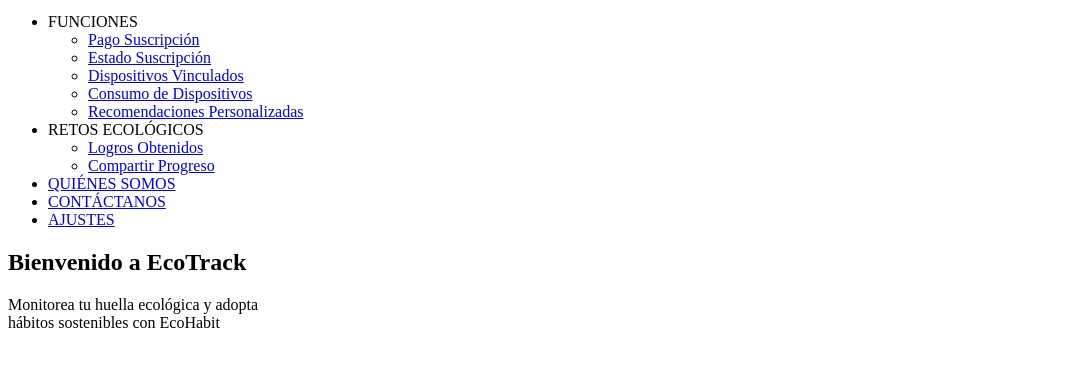
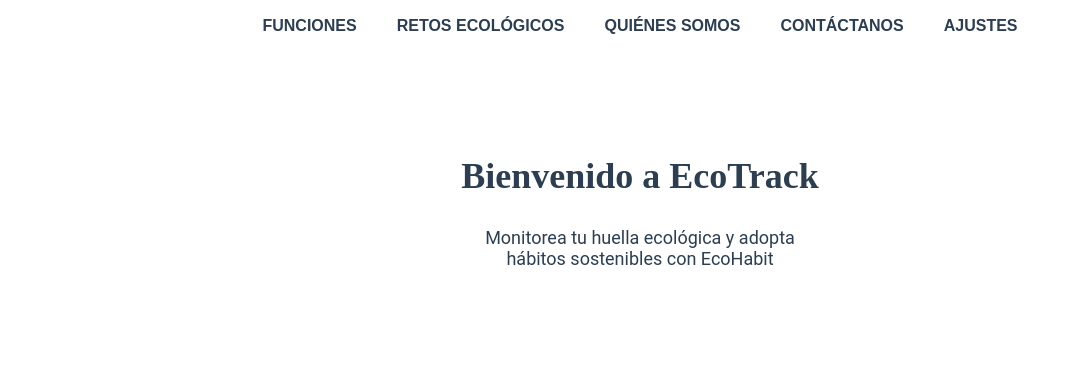
Before and after one commit to Agha1604/Ecotrack-Grupo2, a plain HTML site: page index.html in a window 1280 px wide. Shown: the part 29-396 px from the top of the page, without its empty margins (0-1072 px from the left). Drawn offline with Linux system fonts and the light colour scheme.

Commit message:
Challenge landing page

```diff
--- a/index.html
+++ b/index.html
@@ -5,7 +5,7 @@
     <meta name="viewport" content="width=device-width, initial-scale=1.0" />
     <meta http-equiv="X-UA-Compatible" content="ie=edge" />
     <title>HTML + CSS</title>
-    <link rel="stylesheet" href="styles.css" />
+    <link rel="stylesheet"  href="public/assets/styles/style.css" />
   </head>
   <body>
     <!-- MENÚ SUPERIOR -->
--- /dev/null
+++ b/public/assets/styles/style.css
@@ -0,0 +1,77 @@
+/* LOGO */
+.logo img {
+    height: 3rem; /* Altura del logo */
+    width: auto; /* Mantiene proporción automática */
+}
+
+.navbar {
+    display: flex;
+    justify-content: center;
+    background-color: #ffffff;
+    padding: 20px;
+    font-family: Arial, sans-serif;
+}
+
+.menu {
+    list-style: none;
+    display: flex;
+    gap: 40px;
+    margin: 0;
+    padding: 0;
+}
+
+.menu-item {
+    position: relative;
+    cursor: pointer;
+    font-weight: bold;
+    color: #2c3e50;
+}
+
+.menu-item a {
+    text-decoration: none;
+    color: #2c3e50;
+}
+
+.submenu {
+    display: none;
+    position: absolute;
+    top: 100%;
+    left: 0;
+    background-color: #4caf50;
+    padding: 10px 0;
+    list-style: none;
+    min-width: 200px;
+    z-index: 100;
+    border-radius: 4px;
+}
+
+.submenu li {
+    padding: 10px 20px;
+    color: white;
+}
+
+.submenu li a {
+    color: white;
+    text-decoration: none;
+}
+
+.menu-item:hover .submenu {
+    display: block;
+}
+
+header {
+    text-align: center;
+    margin-top: 100px;
+}
+
+header h1 {
+    font-size: 36px;
+    color: #2c3e50;
+    font-family: Montserrat;
+}
+
+header p {
+    font-size: 18px;
+    color: #2c3e50;
+    font-family: Roboto;
+}
```
